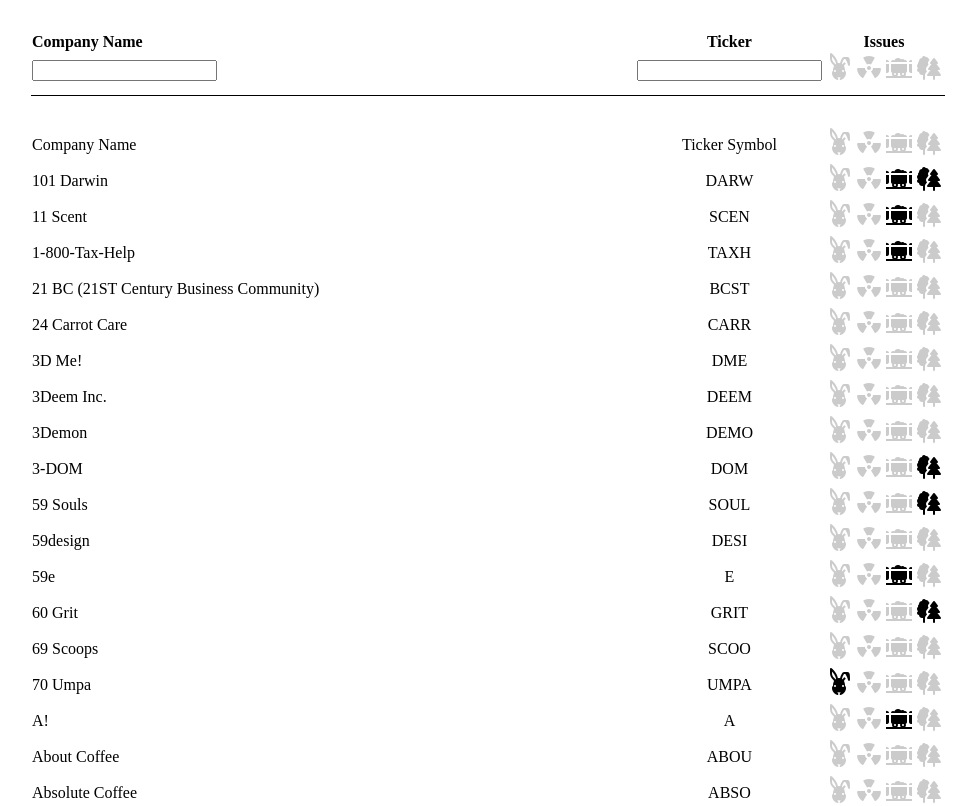
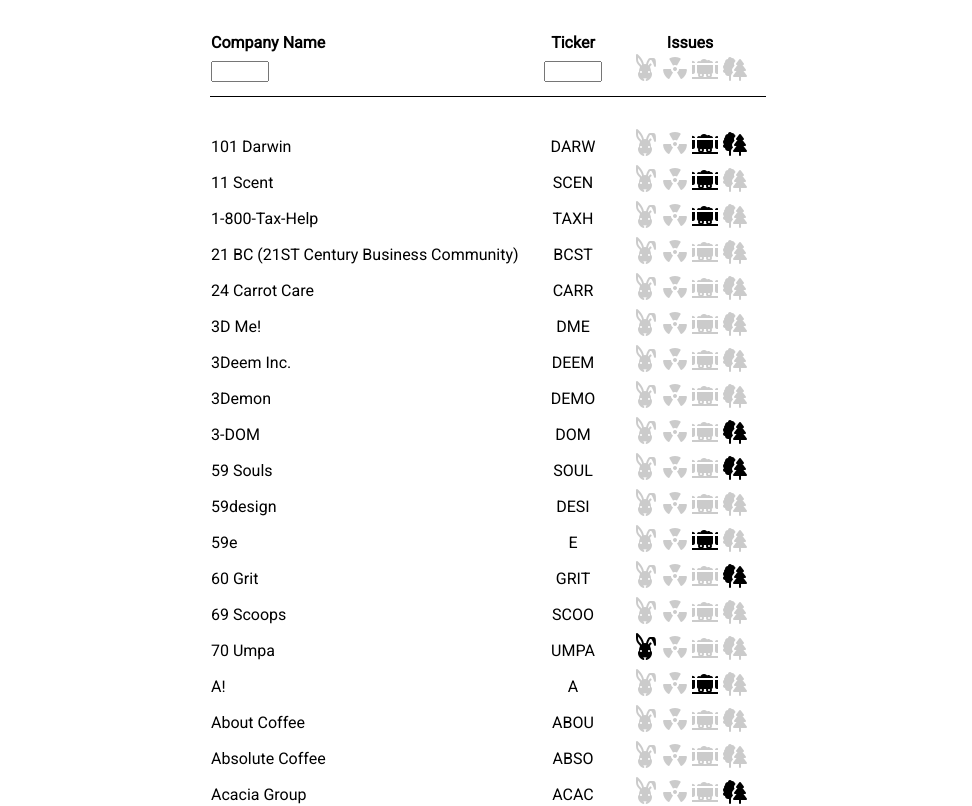
Before and after one commit to NiftyOctopus/your-stake, a React (Create React App) app: page / in a window 1280 px wide. Shown: the top 806 px of the page, without its empty margins (152-1124 px from the left). Built offline with nearby package versions, Linux system fonts and the light colour scheme.

Commit message:
Performance improvements

```diff
--- a/src/App.css
+++ b/src/App.css
@@ -19,10 +19,17 @@ tbody tr:first-child td {
     padding-top: 2em;
 }
 
-th:first-child {
+th:first-child, td:first-child {
+    width: 20em;
     text-align: left;
 }
 
-td:nth-child(2) {
+th:nth-child(2), td:nth-child(2) {
+    width: 5em;
     text-align: center;
 }
+
+th:last-child, td:last-child {
+    width: 150px;
+    text-align: center;
+}
--- a/src/App.js
+++ b/src/App.js
@@ -6,29 +6,73 @@ import TextFilter   from './TextFilter'
 import IssueFilters from './IssueFilters'
 
 import companies from './company_exclusions.json'
+const initResults = companies.slice(0, 100)
 
 
 function App() {
-    const [results, setResults] = useState(companies)
+    const [prefiltered, setPrefiltered] = useState({ filters: {}, results: initResults })
 
-    const [nameFilter, setNameFilter]     = useState('')
+    const [cache,   setCache]   = useState({})
+    const [results, setResults] = useState(initResults)
+
+    const [nameFilter,   setNameFilter]   = useState('')
     const [tickerFilter, setTickerFilter] = useState('')
     const [issueFilters, setIssueFilters] = useState({})
 
 
+    // Prefilter results by selected issues
     useEffect(() => {
         const issueFilterList = Object.keys(issueFilters)
 
+        if(issueFilterList.length === 0) {
+            // No issue filters selected
+            setPrefiltered({ filters: issueFilters, results: companies })
+            return
+        }
+
+        const key = getCacheKey(issueFilters)
+        if(cache[key]) {
+            // Use cached results instead
+            console.log('Using cache ' + cache[key].length)
+            setPrefiltered({ filters: issueFilters, results: cache[key] })
+            return
+        }
+
         const filtered = companies.filter((company) => {
-            const name   = matchesName(company, nameFilter)
+            return matchesIssues(company, issueFilterList)
+        })
+        setPrefiltered({ filters: issueFilters, results: filtered })
+
+    }, [issueFilters])
+
+
+    // Cache prefilter results
+    useEffect(() => {
+        const key = getCacheKey(prefiltered.filters)
+        if(!key || cache[key]) return
+
+        setCache({ ...cache, [key]: prefiltered.results })
+
+    }, [prefiltered])
+
+
+    // Apply filters for name and ticker
+    useEffect(() => {
+        if(!nameFilter && !tickerFilter) {
+            // No name or ticker filter
+            setResults(prefiltered.results.slice(0, 100))
+            return
+        }
+
+        const filtered = prefiltered.results.filter((company) => {
+            const name   = matchesName(  company, nameFilter)
             const ticker = matchesTicker(company, tickerFilter)
-            const issues = matchesIssues(company, issueFilterList)
 
-            return name && ticker && issues
+            return name && ticker
         })
-        setResults(filtered)
+        setResults(filtered.slice(0, 100))
 
-    }, [nameFilter, tickerFilter, issueFilters])
+    }, [nameFilter, tickerFilter, prefiltered])
 
 
     return (
@@ -87,6 +131,7 @@ function matchesName(company, filter) {
     return name.includes(query)
 }
 
+
 function matchesTicker(company, filter) {
     if(!filter) return true
     const ticker = company.ticker.toLowerCase()
@@ -95,6 +140,7 @@ function matchesTicker(company, filter) {
     return ticker.includes(query)
 }
 
+
 function matchesIssues(company, filters) {
     for(let issue of filters) {
         if(!company.issues[issue]) return false
@@ -102,3 +148,11 @@ function matchesIssues(company, filters) {
 
     return true
 }
+
+
+function getCacheKey(issueFilters) {
+    const issues = Object.keys(issueFilters).sort()
+    if(issues.length === 0) return
+
+    return issues.join('&').replace(' ', '_')
+}
--- a/src/TextFilter.js
+++ b/src/TextFilter.js
@@ -10,7 +10,7 @@ function TextFilter(props) {
     return (
         <th>
             <div>
-                <input
+                <input style={{ width: 50 }}
                     type='text'
                     value={props.value}
                     onChange={handleChange}
--- a/src/index.css
+++ b/src/index.css
@@ -1,6 +1,8 @@
+@import url('https://fonts.googleapis.com/css2?family=Roboto:wght@300;400&display=swap');
+
 body {
-    /* height: 100vh; */
     margin: 0;
+    font-family: 'Roboto', sans-serif;
     -webkit-font-smoothing:  antialiased;
     -moz-osx-font-smoothing: grayscale;
 }
```
Also changed, not shown: src/company_exclusions.json.
